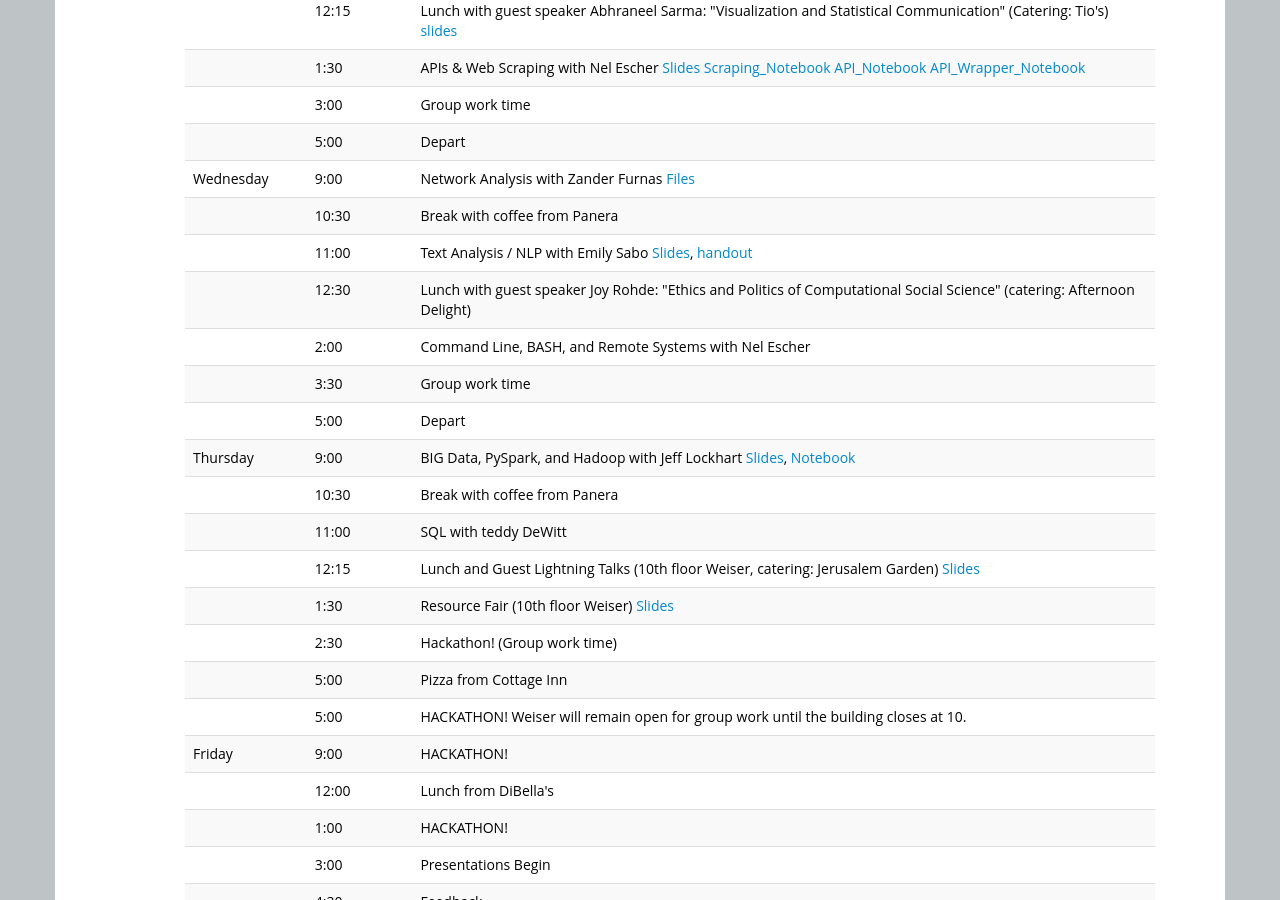
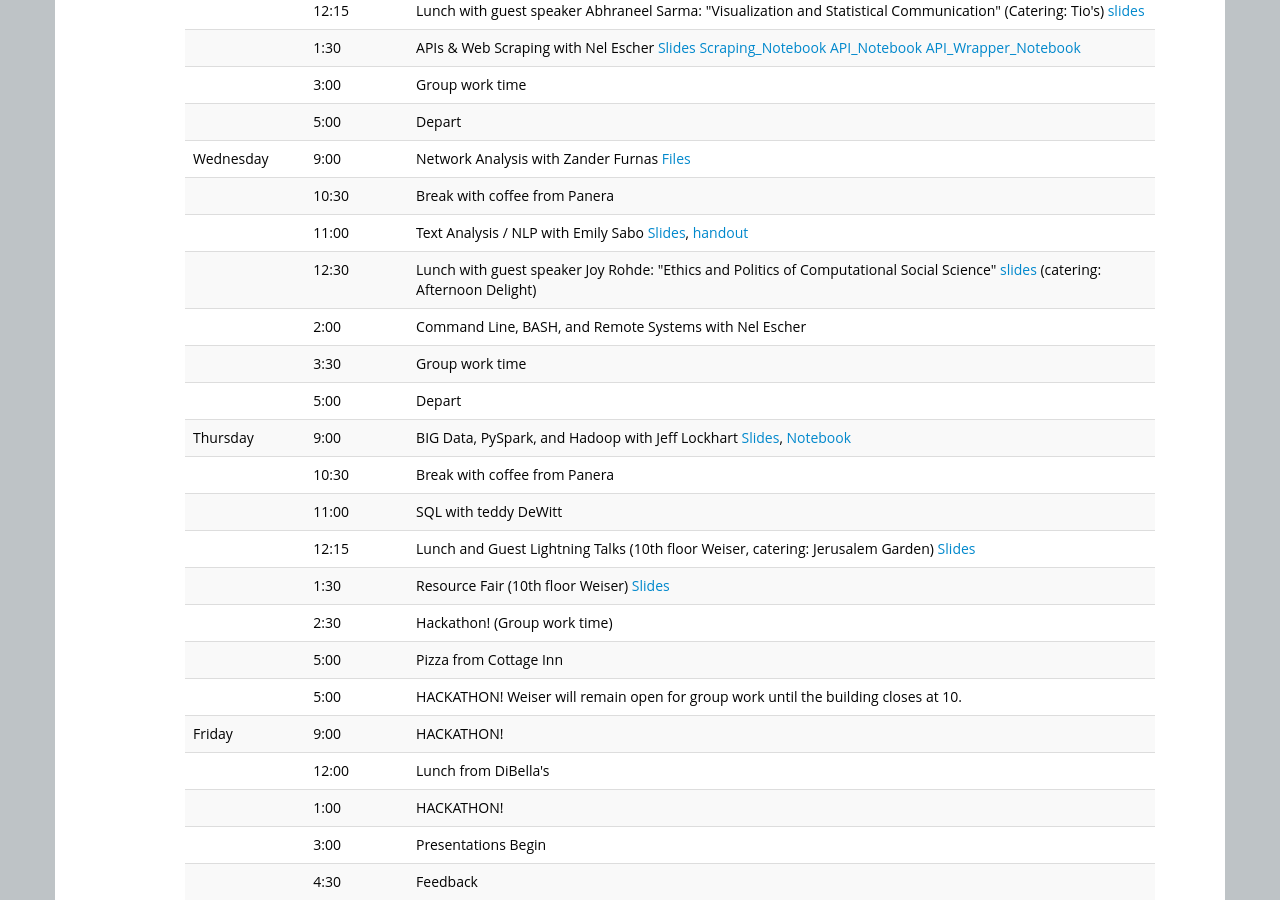
Before and after one commit to ICOSBigDataCamp/2019-summer-camp, a Jekyll site: the page built from index.html, in a window 1280 px wide and 900 px high, scrolled down 1571 px. Built offline with Jekyll 4.4.1, drawn with Linux system fonts in a browser that asks for light colours.

Commit message:
Rohde Slides

```diff
--- a/index.html
+++ b/index.html
@@ -159,7 +159,7 @@
   <tr> <td>Wednesday</td><td>9:00</td>    <td>Network Analysis with Zander Furnas <a href="data/DataCampNetworkXIntroduction.zip" target="_blank">Files</a></td> </tr>
   <tr> <td></td>       <td>10:30</td>   <td>Break with coffee from Panera</td> </tr>
   <tr> <td></td>       <td>11:00</td>   <td>Text Analysis / NLP with Emily Sabo <a href="slides/DataCamp-2019-TextAnalysis-Final.pdf" target="_blank">Slides</a>, <a href="slides/python-regular-expressions-cheat-sheet.pdf" target="_blank">handout</a> </td> </tr>
-  <tr> <td></td>       <td>12:30</td>   <td>Lunch with guest speaker Joy Rohde: "Ethics and Politics of Computational Social Science" (catering: Afternoon Delight)</td> </tr>
+  <tr> <td></td>       <td>12:30</td>   <td>Lunch with guest speaker Joy Rohde: "Ethics and Politics of Computational Social Science" <a href="slides/Ethics_Politics_of_Computational_Social_Science.pptx" target="_blank">slides</a> (catering: Afternoon Delight)</td> </tr>
   <tr> <td></td>       <td>2:00</td>    <td>Command Line, BASH, and Remote Systems with Nel Escher</td> </tr>
   <tr> <td></td>       <td>3:30</td>   <td>Group work time</td> </tr>
   <tr> <td></td>       <td>5:00</td>   <td>Depart</td> </tr>
```
Also changed, not shown: 1 other file.
